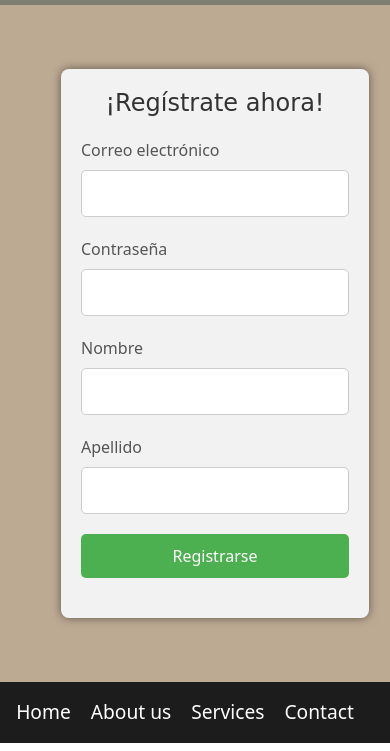
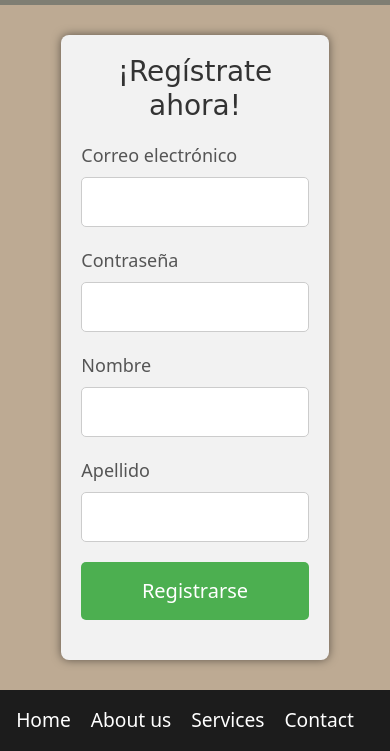
Before and after one commit to LautaroEzequielMabras/INVERZIA, a website: page pages/register.html in a window 390 px wide. Shown: the part 101-852 px from the top of the page. Drawn offline with nearby package versions, Linux system fonts and the light colour scheme; a web font is replaced by a local one.

Commit message:
arreglos

```diff
--- a/scss/base/_meadiaqueries.scss
+++ b/scss/base/_meadiaqueries.scss
@@ -201,30 +201,8 @@
 
     /*register*/
     .registro {
-        width: 100%;
-        margin: 20px;
-
-        h1 {
-            font-size: 24px;
-        }
-
-        form {
-            .form-group {
-
-                label {
-                    font-size: 16px;
-                }
-
-                input {
-                    font-size: 14px;
-                }
-
-                input[type="submit"] {
-                    padding: 10px 16px;
-                    font-size: 16px;
-                }
-            }
-        }
+        width: 90%;
+        margin: 30px auto;
     }
 
     /*pago*/
--- a/scss/components/_main.scss
+++ b/scss/components/_main.scss
@@ -540,6 +540,8 @@
 }
 
 .registro {
+    width: 100%;
+    max-width: 500px;
     width: 500px;
     padding: 20px;
     margin: 50px auto;
```
Also changed, not shown: css/estilos.css.
